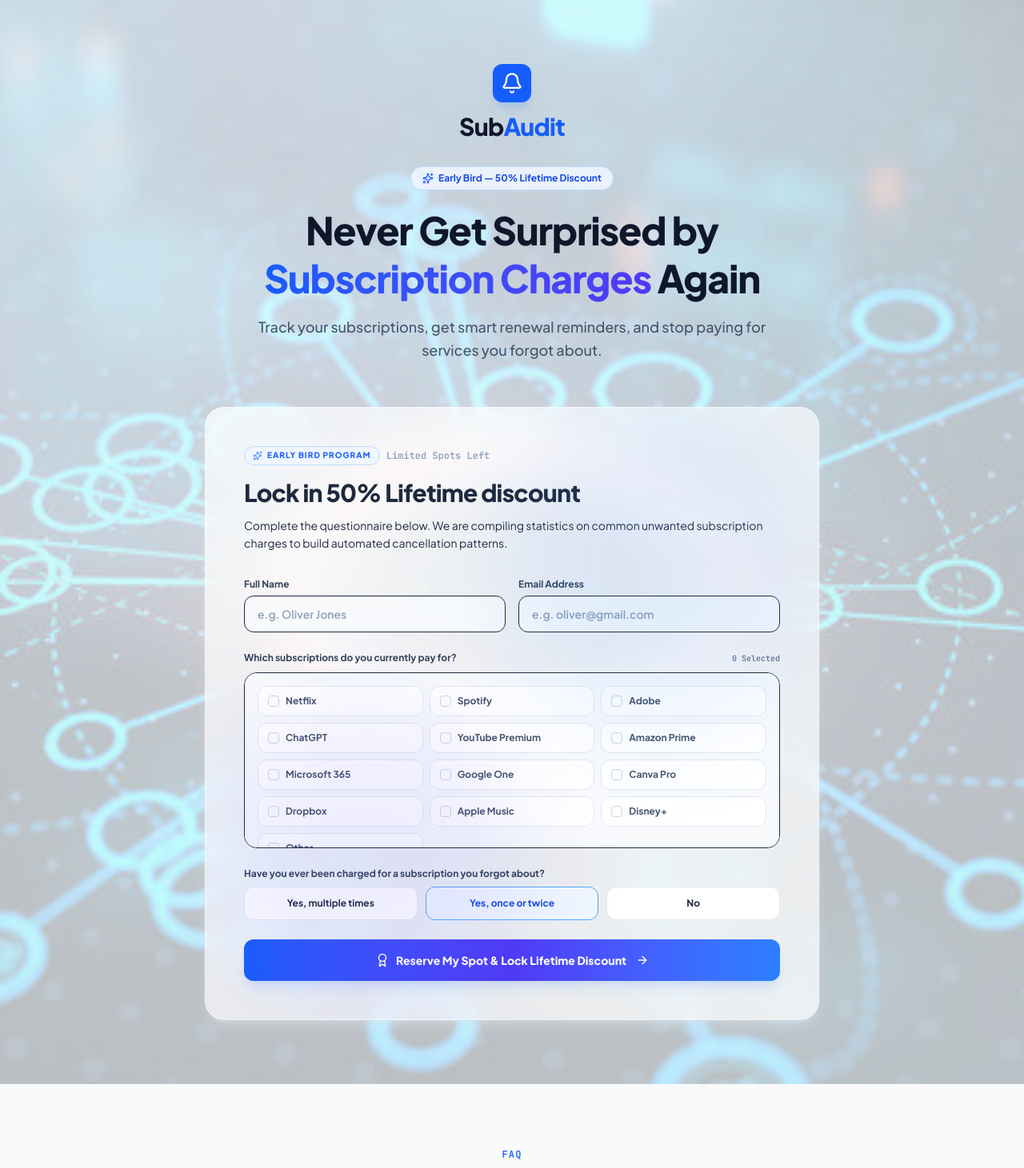
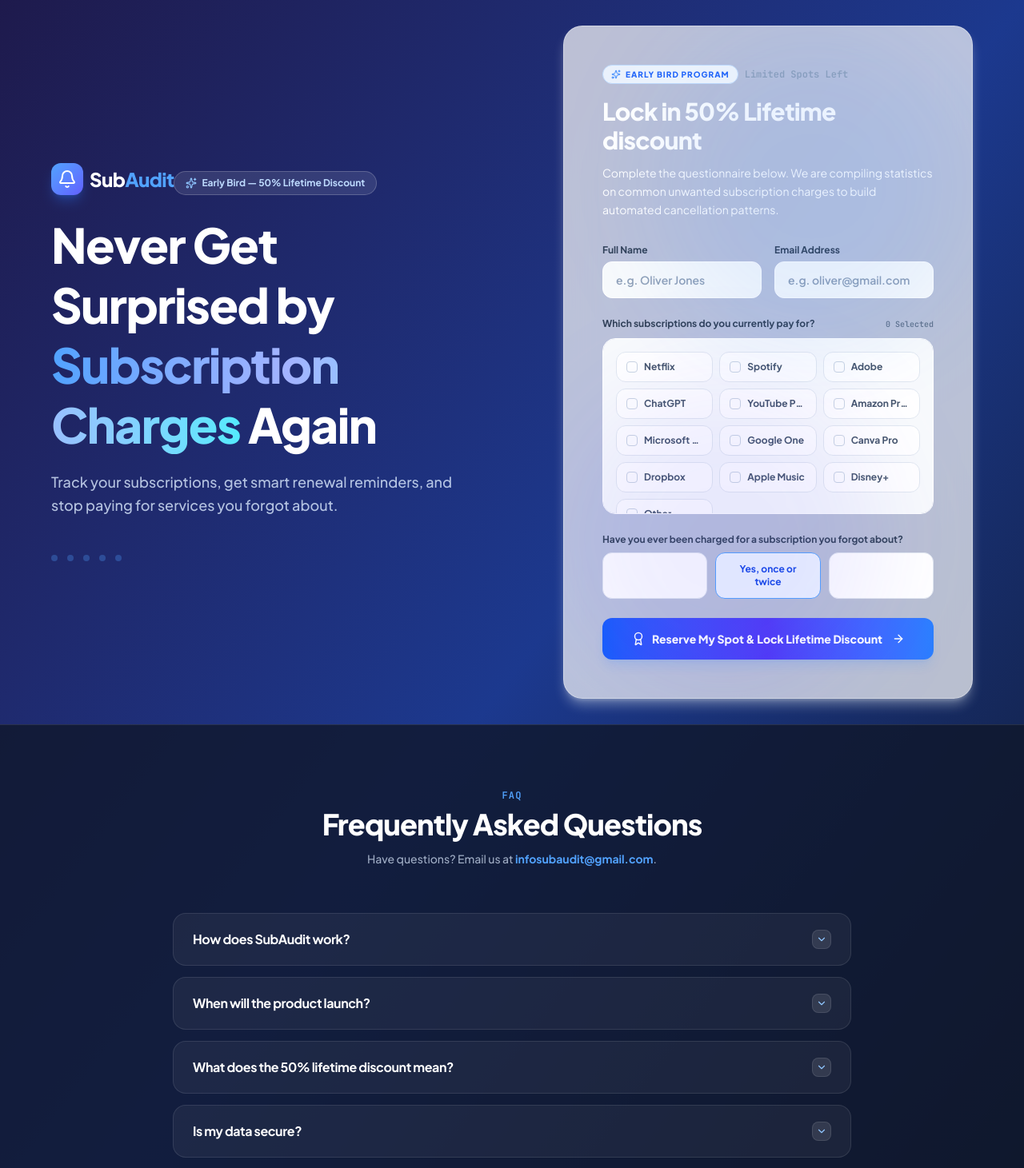
Before and after one commit to AhmadAli0071/subsudit, a React (Vite) app: page / in a window 1280 px wide. Shown: the top 1461 px of the page at 80% size. Built offline with nearby package versions, Linux system fonts and the light colour scheme.

Commit message:
Two-column layout: left text + right form, dark neon theme

```diff
--- a/src/App.tsx
+++ b/src/App.tsx
@@ -12,61 +12,67 @@
   };
 
   return (
-    <div className="min-h-screen bg-slate-50/65 text-slate-800 font-sans selection:bg-blue-500/10 selection:text-blue-900 overflow-x-hidden">
+    <div className="min-h-screen bg-gradient-to-br from-indigo-950 via-blue-900 to-slate-900 text-white font-sans selection:bg-blue-500/20 selection:text-white overflow-x-hidden">
 
       {/* Hero + Waitlist Section */}
-      <section className="relative overflow-hidden min-h-screen flex items-center">
-        {/* Background Image */}
-        <div className="absolute inset-0 z-0 bg-slate-50">
-          <div className="absolute inset-0 bg-[url('/assets/bg.jpg')] bg-cover bg-center opacity-25" />
+      <section className="min-h-screen flex items-center p-4 sm:p-6 lg:p-8">
+        <div className="max-w-6xl mx-auto w-full grid grid-cols-1 lg:grid-cols-2 gap-10 lg:gap-16 items-center">
+
+          {/* Left - Branding */}
+          <div className="text-center lg:text-left">
+            <div className="inline-flex items-center justify-center lg:justify-start gap-2 mb-6">
+              <div className="w-10 h-10 rounded-xl bg-gradient-to-br from-blue-400 to-indigo-500 flex items-center justify-center shadow-lg shadow-blue-500/30">
+                <Bell className="w-6 h-6 text-white" />
               </div>
-
-        <div className="relative z-10 py-12 sm:py-20 w-full">
-          <div className="max-w-5xl mx-auto px-4 sm:px-6">
-
-            {/* Centered Logo */}
-            <div className="flex flex-col items-center text-center mb-8">
-              <div className="w-12 h-12 rounded-xl bg-blue-600 flex items-center justify-center shadow-lg shadow-blue-500/20 mb-3">
-                <Bell className="w-7 h-7 text-white" />
-              </div>
-              <span className="text-2xl sm:text-3xl font-extrabold text-slate-900 tracking-tight">
-                Sub<span className="text-blue-600">Audit</span>
+              <span className="text-2xl font-extrabold tracking-tight">
+                Sub<span className="text-blue-400">Audit</span>
               </span>
             </div>
 
-            {/* Tagline */}
-            <div className="text-center max-w-3xl mx-auto mb-10 sm:mb-14">
-              <div className="inline-flex items-center gap-1.5 px-3.5 py-1.5 bg-blue-50/90 border border-blue-200 rounded-full mb-5">
-                <Sparkles className="w-3.5 h-3.5 text-blue-600" />
-                <span className="text-xs font-bold text-blue-700">Early Bird — 50% Lifetime Discount</span>
+            <div className="inline-flex items-center gap-1.5 px-3.5 py-1.5 bg-white/10 border border-white/20 rounded-full mb-6">
+              <Sparkles className="w-3.5 h-3.5 text-blue-300" />
+              <span className="text-xs font-bold text-blue-200">Early Bird — 50% Lifetime Discount</span>
             </div>
-              <h1 className="text-4xl sm:text-5xl font-extrabold text-slate-900 tracking-tight leading-tight mb-4">
+
+            <h1 className="text-4xl sm:text-5xl lg:text-6xl font-extrabold tracking-tight leading-tight mb-5">
               Never Get Surprised by <br/>
-                <span className="bg-gradient-to-r from-blue-600 to-indigo-600 bg-clip-text text-transparent">
+              <span className="bg-gradient-to-r from-blue-400 via-indigo-300 to-cyan-300 bg-clip-text text-transparent">
                 Subscription Charges
               </span>{' '}
               Again
             </h1>
-              <p className="text-base sm:text-lg text-slate-600 leading-relaxed max-w-2xl mx-auto font-medium">
+            <p className="text-base sm:text-lg text-blue-100/80 leading-relaxed max-w-lg font-medium">
               Track your subscriptions, get smart renewal reminders, and stop paying for services you forgot about.
             </p>
+
+            {/* Floating decorative element */}
+            <div className="hidden lg:block mt-12">
+              <div className="flex gap-3 opacity-30">
+                {[1,2,3,4,5].map(i => (
+                  <div key={i} className="w-2 h-2 rounded-full bg-blue-400 animate-pulse" style={{ animationDelay: `${i * 0.2}s` }} />
+                ))}
+              </div>
+            </div>
           </div>
 
+          {/* Right - Form */}
+          <div className="w-full max-w-lg mx-auto lg:mx-0 lg:ml-auto">
             <WaitlistForm />
           </div>
+
         </div>
       </section>
 
       {/* FAQ Section */}
-      <section id="faq" className="py-14 sm:py-20 relative bg-slate-50/80">
+      <section id="faq" className="py-14 sm:py-20 relative bg-slate-900/80 border-t border-white/10">
         <div className="max-w-4xl mx-auto px-4 sm:px-6">
           <div className="text-center mb-10 sm:mb-14">
-            <h4 className="text-xs font-bold text-blue-600 font-mono tracking-widest uppercase mb-2">FAQ</h4>
-            <h2 className="text-3xl sm:text-4xl font-extrabold text-slate-900 tracking-tight mb-3">
+            <h4 className="text-xs font-bold text-blue-400 font-mono tracking-widest uppercase mb-2">FAQ</h4>
+            <h2 className="text-3xl sm:text-4xl font-extrabold tracking-tight mb-3">
               Frequently Asked Questions
             </h2>
-            <p className="text-sm text-slate-500 leading-relaxed font-medium">
-              Have questions? We are here to help at <a href="mailto:infosubaudit@gmail.com" className="text-blue-600 font-bold hover:underline">infosubaudit@gmail.com</a>.
+            <p className="text-sm text-blue-100/70 leading-relaxed font-medium">
+              Have questions? Email us at <a href="mailto:infosubaudit@gmail.com" className="text-blue-400 font-bold hover:underline">infosubaudit@gmail.com</a>.
             </p>
           </div>
 
@@ -78,18 +84,18 @@
                   key={index}
                   className={`border rounded-2xl overflow-hidden transition-all duration-200 ${
                     isOpen
-                      ? 'bg-white border-blue-400 shadow-xs'
-                      : 'bg-white border-slate-200/90 hover:border-slate-300'
+                      ? 'bg-white/10 border-blue-400/50 shadow-lg shadow-blue-500/5'
+                      : 'bg-white/5 border-white/10 hover:border-white/20'
                   }`}
                 >
                   <button
                     onClick={() => toggleFaq(index)}
                     className="w-full text-left px-5 sm:px-6 py-5 flex justify-between items-center gap-4 transition-colors cursor-pointer select-none"
                   >
-                    <span className="text-sm sm:text-base font-bold text-slate-900 tracking-tight">
+                    <span className="text-sm sm:text-base font-bold text-white tracking-tight">
                       {faq.question}
                     </span>
-                    <span className={`w-6 h-6 rounded-lg bg-slate-50 border border-slate-200 flex items-center justify-center shrink-0 text-slate-550 hover:text-blue-600 transition-transform ${isOpen ? 'rotate-180' : ''}`}>
+                    <span className={`w-6 h-6 rounded-lg bg-white/10 border border-white/10 flex items-center justify-center shrink-0 text-blue-300 hover:text-blue-200 transition-transform ${isOpen ? 'rotate-180' : ''}`}>
                       <ChevronDown className="w-3.5 h-3.5" />
                     </span>
                   </button>
@@ -102,7 +108,7 @@
                         exit={{ height: 0 }}
                         transition={{ duration: 0.2 }}
                       >
-                        <div className="px-5 sm:px-6 pb-5 pt-1 text-xs sm:text-sm text-slate-600 leading-relaxed border-t border-slate-100">
+                        <div className="px-5 sm:px-6 pb-5 pt-1 text-xs sm:text-sm text-blue-100/70 leading-relaxed border-t border-white/10">
                           {faq.answer}
                         </div>
                       </motion.div>
@@ -116,7 +122,7 @@
       </section>
 
       {/* Simple Footer */}
-      <footer className="bg-white border-t border-slate-200 py-8 text-center text-xs text-slate-500 font-medium">
+      <footer className="bg-slate-900/80 border-t border-white/10 py-8 text-center text-xs text-blue-200/50 font-medium">
         <p>© 2026 SubAudit. All rights reserved.</p>
       </footer>
 
```
Lines whose indentation alone changed are shown as unchanged.
